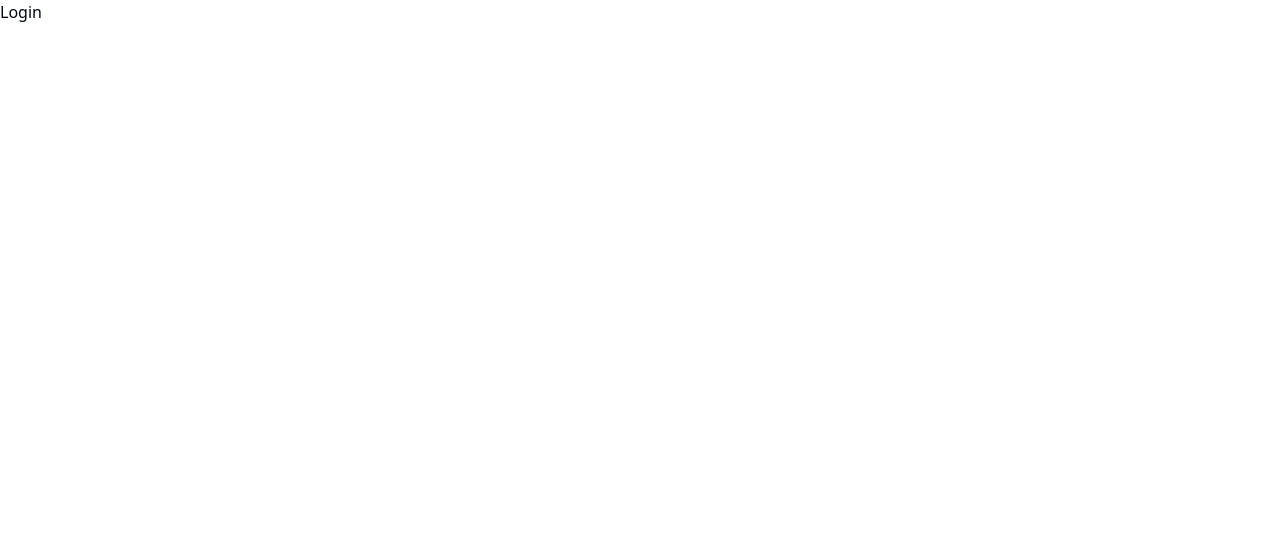
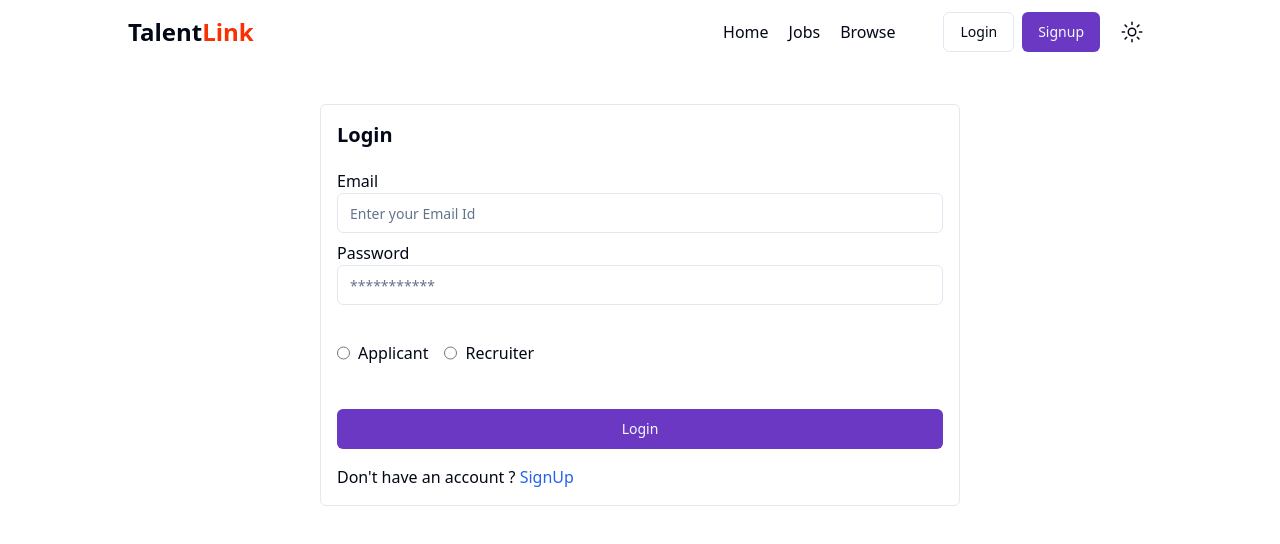
Before and after one commit to ashishkanwal/jobportal, a React (Vite) app in the folder frontend/: page /login in a window 1280 px wide. Shown: the top 544 px of the page. Built offline with nearby package versions, Linux system fonts and the light colour scheme.

Commit message:
updated Login page

```diff
--- a/frontend/src/components/auth/Login.jsx
+++ b/frontend/src/components/auth/Login.jsx
@@ -1,8 +1,59 @@
 import React from 'react'
+import Navbar from '../shared/Navbar'
+import { Label } from '@radix-ui/react-label'
+import { Input } from '../ui/input'
+import { RadioGroup } from '../ui/radio-group'
+import { Button } from '../ui/button'
+import { Link } from 'react-router-dom'
 
 function Login() {
   return (
-    <div>Login</div>
+    <div>
+        <Navbar/>
+        <div className='flex items-center justify-center max-w-7xl mx-auto'>
+            <form className='w-1/2 border border-gray-200 rounded-md p-4 my-10' action="">
+                <h1 className='font-bold text-xl mb-5'>Login</h1>
+                <div className='my-2'>
+                    <Label >Email</Label>
+                    <Input
+                    type="email"
+                    placeholder="Enter your Email Id"
+                    />
+                </div>
+                <div className='my-2'>
+                    <Label >Password</Label>
+                    <Input
+                    type="password"
+                    placeholder="***********"
+                    />
+                </div>
+                <div className='flex items-center justify-between'>
+                    <RadioGroup className='flex items-center gap-4 my-5'>
+                        <div className='flex items-center space-x-2'>
+                            <Input
+                            type="radio"
+                            name="role"
+                            value="applicant"
+                            className='cursor-pointer'/>
+                            <Label htmlFor='r1'>Applicant</Label>
+                        </div>
+                        <div className='flex items-center space-x-2'>
+                        <Input
+                            type="radio"
+                            name="role"
+                            value="recruiter"
+                            className='cursor-pointer'/>
+                            <Label htmlFor='r1'>Recruiter</Label>
+                        </div>
+
+                    </RadioGroup>
+
+                </div>
+                <Button type='submit' className='w-full bg-[#6A38C2] my-4'>Login</Button>
+                <span>Don't  have an account ? <Link className='text-blue-600' to="/signup">SignUp</Link></span>
+            </form>
+        </div>
+    </div>
   )
 }
 
```
